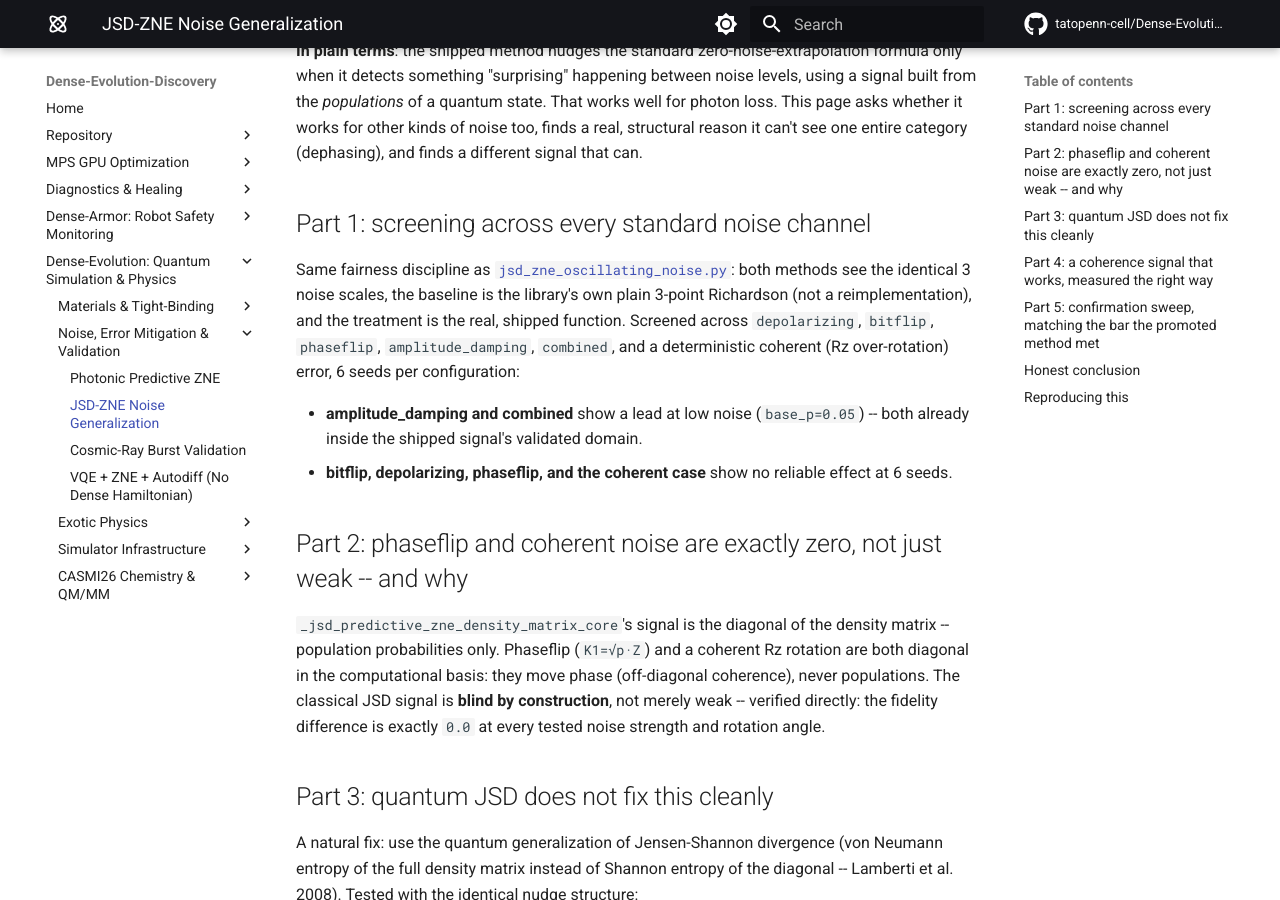
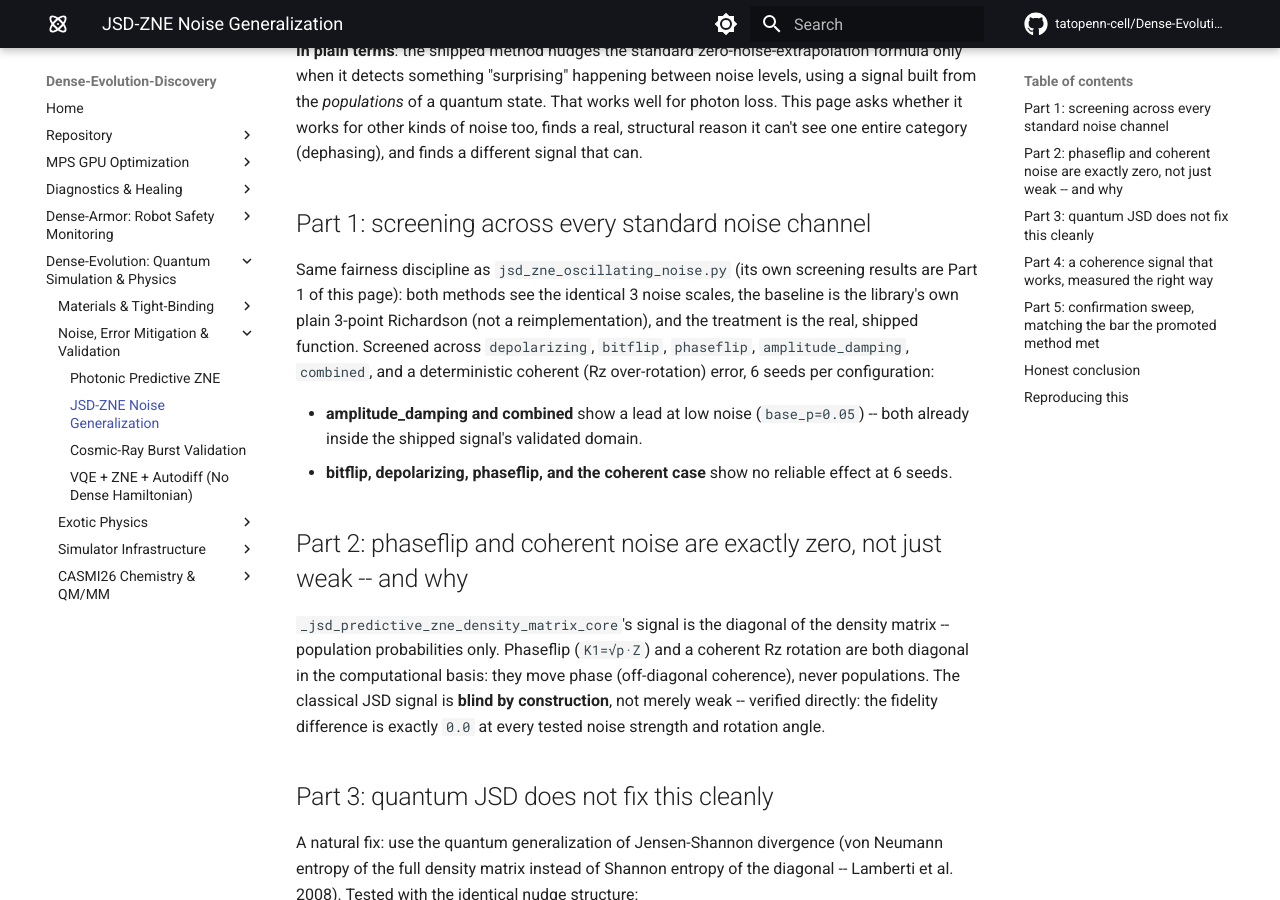
Before and after one commit to tatopenn-cell/Dense-Evolution-Discovery, an MkDocs documentation site: the page built from docs/jsd_zne_noise_generalization.md, in a window 1280 px wide and 900 px high, scrolled down 369 px. Built offline with MkDocs 1.6.1 and Material for MkDocs 9.7.7, drawn with Linux system fonts in a browser that asks for light colours; comment, search, counter and statistics services are not loaded.

Commit message:
Fix broken doc link: jsd_zne_oscillating_noise.md doesn't exist, its results are already Part 1 of this same page

```diff
--- a/docs/jsd_zne_noise_generalization.md
+++ b/docs/jsd_zne_noise_generalization.md
@@ -15,7 +15,7 @@
 
 ## Part 1: screening across every standard noise channel
 
-Same fairness discipline as [`jsd_zne_oscillating_noise.py`](jsd_zne_oscillating_noise.md): both methods see the identical 3 noise scales, the baseline is the library's own plain 3-point Richardson (not a reimplementation), and the treatment is the real, shipped function. Screened across `depolarizing`, `bitflip`, `phaseflip`, `amplitude_damping`, `combined`, and a deterministic coherent (Rz over-rotation) error, 6 seeds per configuration:
+Same fairness discipline as `jsd_zne_oscillating_noise.py` (its own screening results are Part 1 of this page): both methods see the identical 3 noise scales, the baseline is the library's own plain 3-point Richardson (not a reimplementation), and the treatment is the real, shipped function. Screened across `depolarizing`, `bitflip`, `phaseflip`, `amplitude_damping`, `combined`, and a deterministic coherent (Rz over-rotation) error, 6 seeds per configuration:
 
 - **amplitude_damping and combined** show a lead at low noise (`base_p=0.05`) -- both already inside the shipped signal's validated domain.
 - **bitflip, depolarizing, phaseflip, and the coherent case** show no reliable effect at 6 seeds.
```
